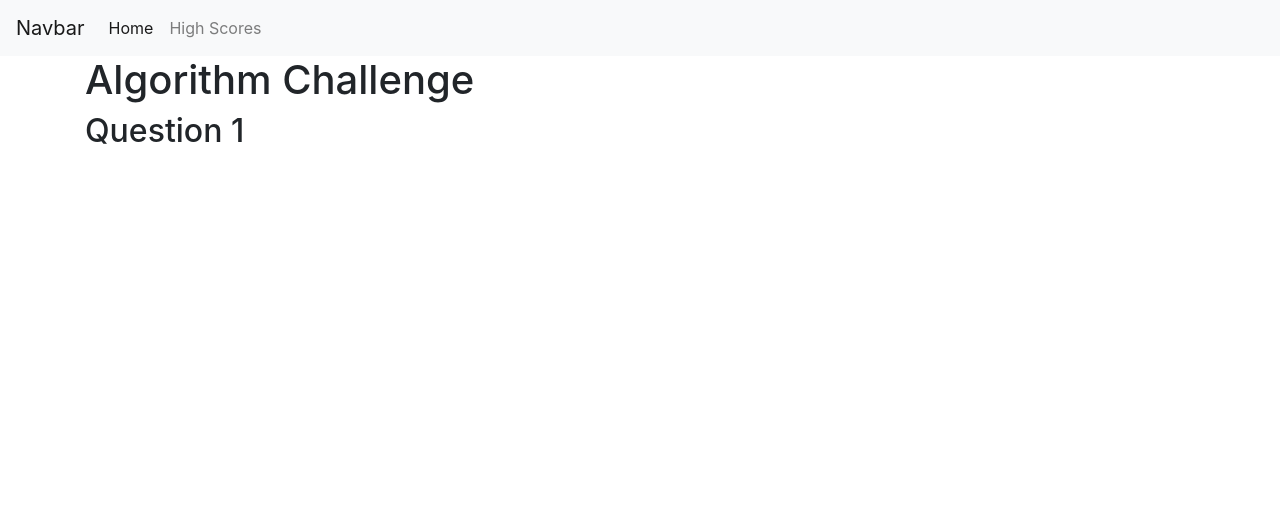
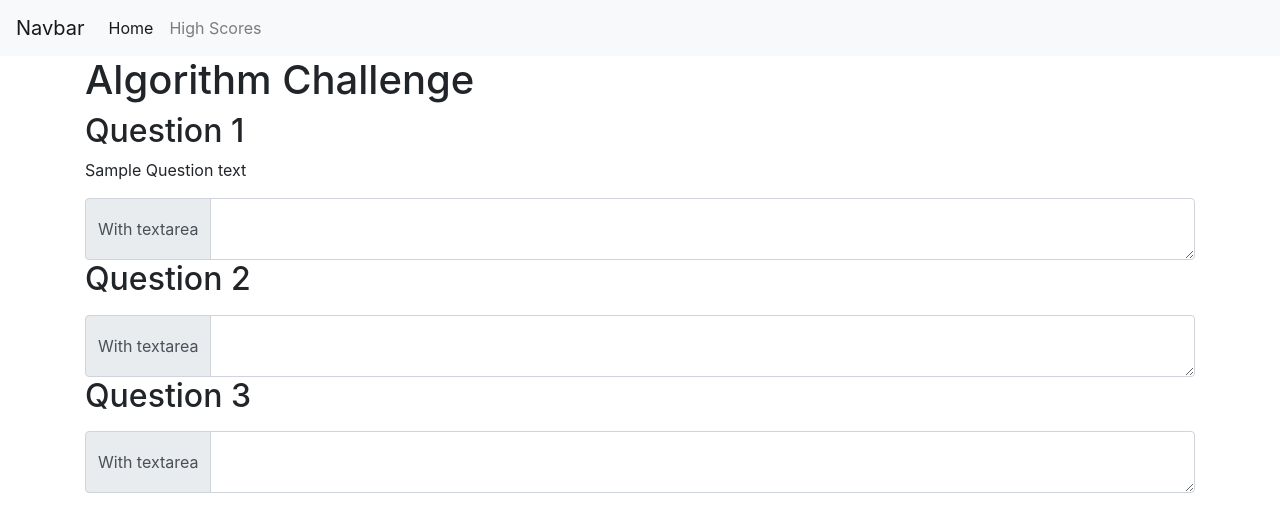
Before and after one commit to m1cha3lnava/algorithm-fun, a React (Create React App) app in the folder client/: page / in a window 1280 px wide. Shown: the top 532 px of the page. Built offline with nearby package versions, Linux system fonts and the light colour scheme; no server answers.

Commit message:
added InputBox component

```diff
--- /dev/null
+++ b/client/src/components/InputBox.jsx
@@ -0,0 +1,21 @@
+import React, { Component } from "react";
+
+class InputBox extends Component {
+  render() {
+    return (
+      <>
+        <div className="input-group">
+          <div className="input-group-prepend">
+            <span className="input-group-text">With textarea</span>
+          </div>
+          <textarea
+            className="form-control"
+            aria-label="With textarea"
+          ></textarea>
+        </div>
+      </>
+    );
+  }
+}
+
+export default InputBox;
--- a/client/src/components/Question.jsx
+++ b/client/src/components/Question.jsx
@@ -1,10 +1,13 @@
 import React from 'react';
+import InputBox from './InputBox';
 
 const Question = (props) => {
     return (
-        <div>
+        <>
         <h2>{props.title}</h2>
-        </div>
+        <p>{props.text}</p>
+        <InputBox />
+        </>
     );
 };
 
--- a/client/src/containers/Home/Home.jsx
+++ b/client/src/containers/Home/Home.jsx
@@ -6,7 +6,9 @@ class Home extends Component {
     return (
       <div className="container">
         <h1>Algorithm Challenge</h1>
-        <Question title= "Question 1"/>
+        <Question title= "Question 1" text="Sample Question text"/>
+        <Question title= "Question 2"/>
+        <Question title= "Question 3"/>
       </div>
     );
   }
```
